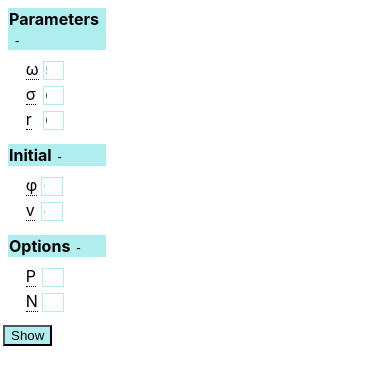
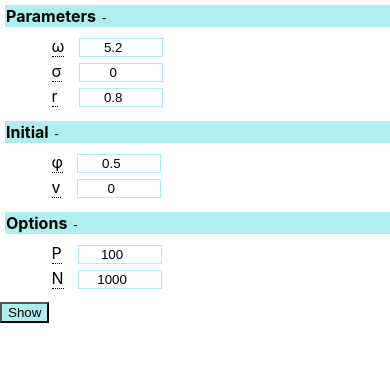
Before and after one commit to FelixDux/imposccpp, a React (Create React App) app in the folder imposc-ui/: page / in a window 390 px wide. Shown: the top 384 px of the page. Built offline with nearby package versions, Linux system fonts and the light colour scheme.

Commit message:
layout with css floating columns

```diff
--- a/imposc-ui/src/index.css
+++ b/imposc-ui/src/index.css
@@ -97,3 +97,55 @@ button.toggle {
 .tooltip:hover .tooltiptext {
   visibility: visible;
 }
+
+.header {
+  background-color:paleturquoise;
+  text-align: center;
+  padding: 20px;
+}
+
+ /* The navbar container */
+ .topnav {
+  overflow: hidden;
+  background-color: #333;
+}
+
+/* Navbar links */
+.topnav a {
+  float: left;
+  display: block;
+  color: paleturquoise;
+  text-align: center;
+  padding: 14px 16px;
+  text-decoration: none;
+}
+
+/* Links - change color on hover */
+.topnav a:hover {
+  background-color: #ddd;
+  color: black;
+}
+
+.column {
+  float: left;
+  width: 25%;
+  align: center;
+}
+
+.column.right {
+  width: 75%;
+}
+
+/* Clear floats after the columns */
+.row:after {
+  content: "";
+  display: table;
+  clear: both;
+}
+
+/* Responsive layout - makes the three columns stack on top of each other instead of next to each other on smaller screens (600px wide or less) */
+@media screen and (max-width: 600px) {
+  .column {
+    width: 100%;
+  }
+}
--- a/imposc-ui/src/index.js
+++ b/imposc-ui/src/index.js
@@ -192,20 +192,13 @@ class PlotterForm extends React.Component {
     });
 
     return (
-      <div>
-        <table className = "spaLayout" >
-          <tr>
-          <td className = "spaInputs" >
+      <div className="row">
+        <div className="column">
       <form onSubmit={this.handleSubmit}>
         {groups}
       <input type="submit" value="Show" />
-      </form>
-      </td>
-      <td className = "spaImage" >
-      <div align="center" ><img src={this.state.src} alt="" width="90%" align="center" /></div>
-      </td>
-      </tr>
-      </table>
+      </form></div>
+      <div className="column right" ><img src={this.state.src} alt="" width="90%" align="center" /></div>
       </div>
     )
   }
@@ -242,10 +235,12 @@ ReactDOM.render(
 // or send to an analytics endpoint. Learn more: https://bit.ly/CRA-vitals
 reportWebVitals();
 
+// TODO: Include navigation bar for plot types
 // TODO: Make imposc service self-documenting via JSON (actions, descriptions, variable lists, with descriptions - try to follow same structure as Elixir project)
 // TODO: Construct form element from actions JSON
 // TODO: make imposc service address and port number configurable
 // TODO: don't forget unit tests, docstrings, comments
+// TODO: tidy up plotting legends etc
 // TODO: Dockerise
 // TODO: Orchestrate with K8s?
 // TODO: Pull Elixir project into same structure
```
